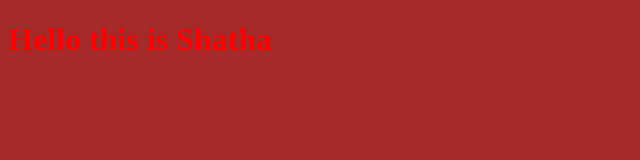
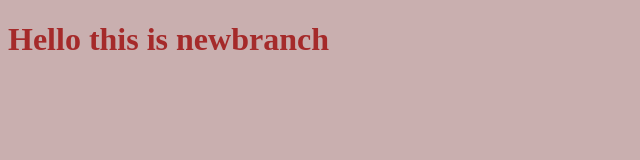
Before and after one commit to ShathaBandr/myProject, a plain HTML site: page index.html in a window 1280 px wide. Shown: the whole page, without its empty margins (0-640 px from the left). Drawn offline with Linux system fonts and the light colour scheme.

Commit message:
Changing style for the title

```diff
--- a/index.html
+++ b/index.html
@@ -7,7 +7,7 @@
     <link rel="stylesheet" href="style.css">
 </head>
 <body>
-    <h1>Hello this is Shatha</h1>
+    <h1>Hello this is newbranch</h1>
     <script src="app.js"></script>
 </body>
 </html>
--- a/style.css
+++ b/style.css
@@ -1,6 +1,6 @@
 h1{
-    color: red;
+    color: brown;
 }
 body{
-    background-color:brown;
+    background-color:rgb(201, 175, 175);
 }
```
